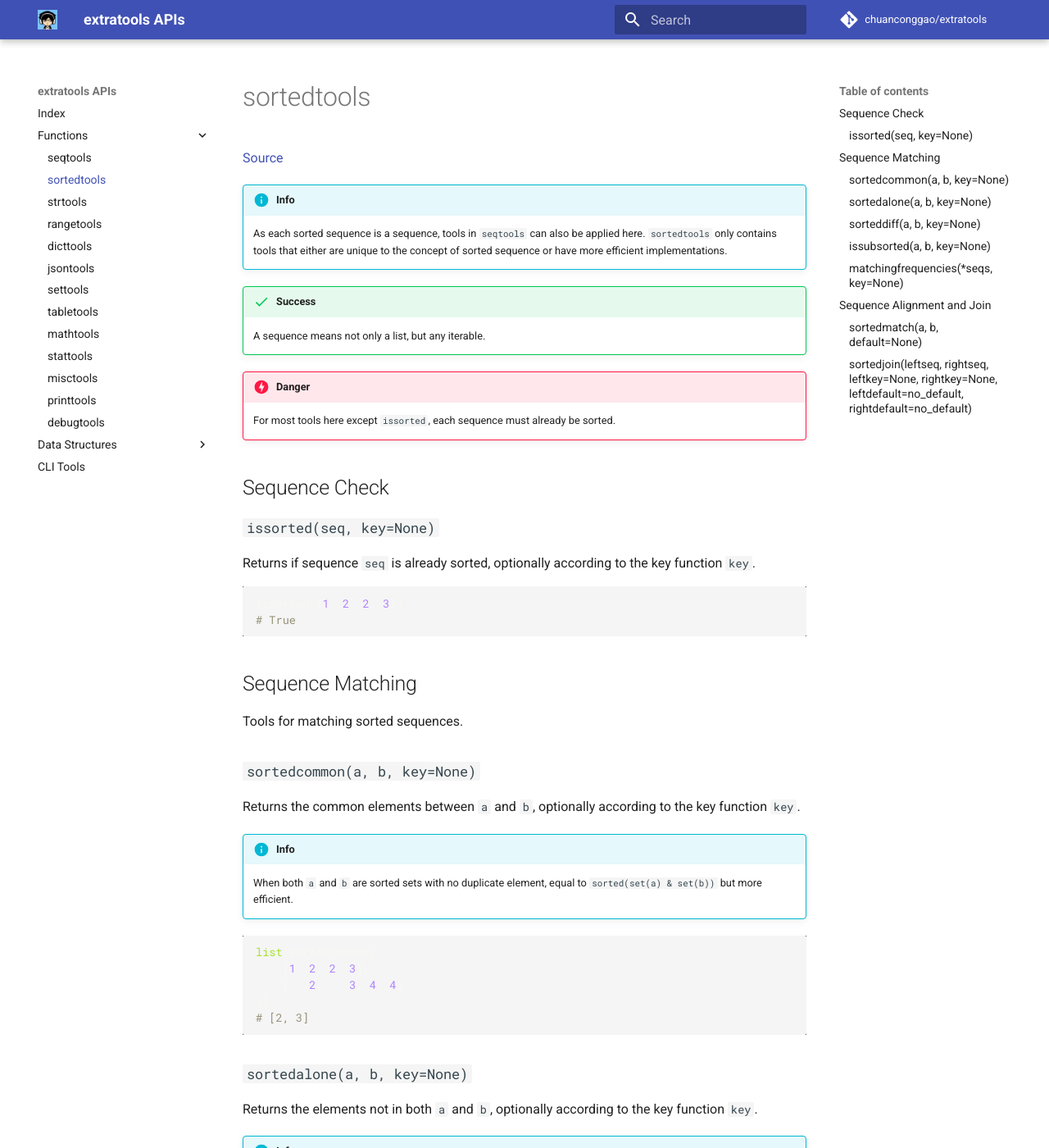
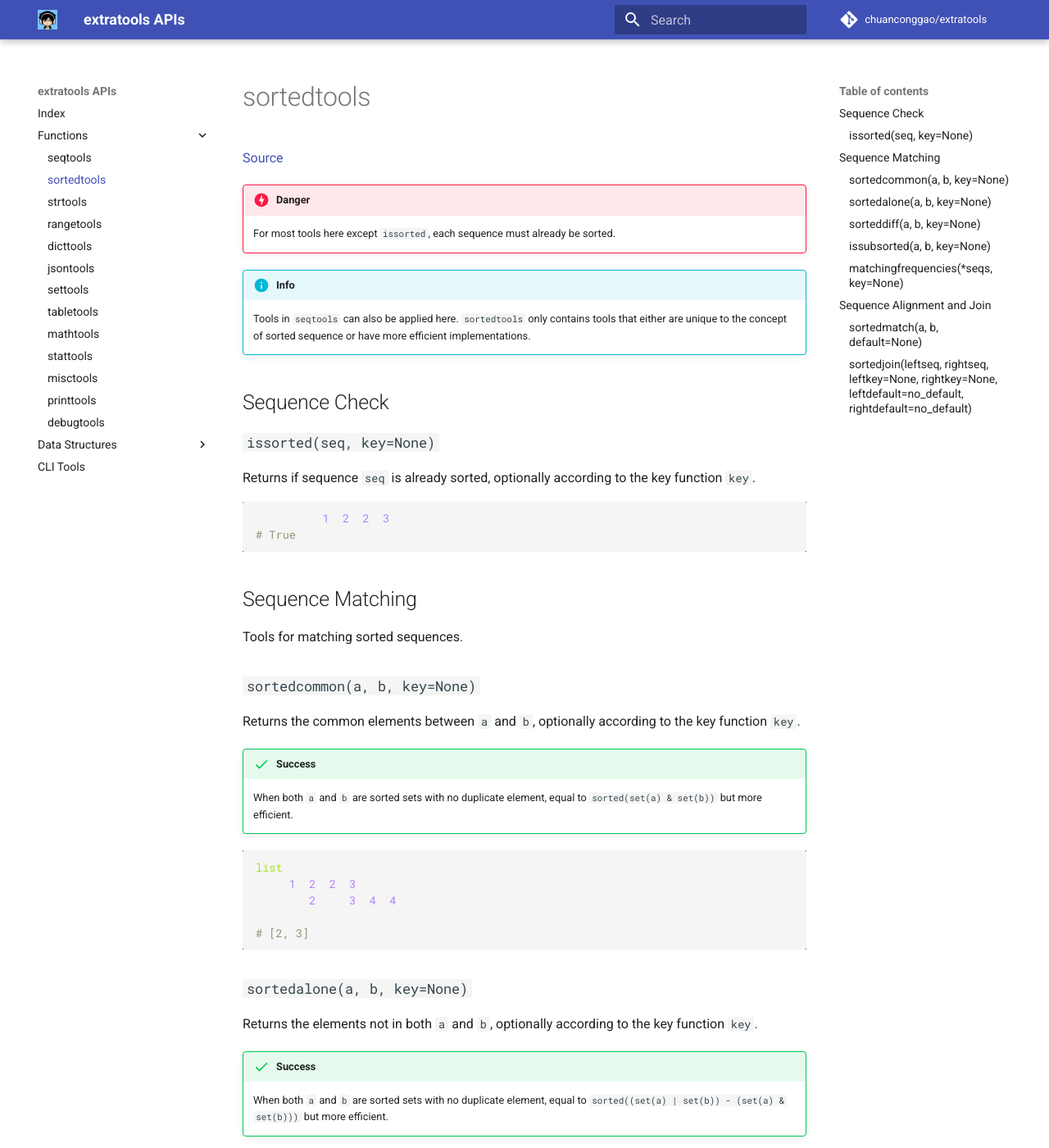
Before and after one commit to chuanconggao/extratools, an MkDocs documentation site: the page built from docs/functions/sortedtools.md, in a window 1280 px wide and 1400 px high. Shown: the whole window at 82% size. Built offline with MkDocs 1.6.1 and Material for MkDocs 9.7.7, drawn with Linux system fonts in a browser that asks for light colours; formulas are drawn with MathJax 3; comment, search, counter and statistics services are not loaded; old or Windows-style settings are respelled for this version of MkDocs; some of the changed text lies outside the part shown.

Commit message:
Tweaks on docs

````diff
--- a/docs/functions/sortedtools.md
+++ b/docs/functions/sortedtools.md
@@ -1,13 +1,10 @@
 [Source](https://github.com/chuanconggao/extratools/blob/master/extratools/sortedtools.py)
-
-!!! info
-    As each sorted sequence is a sequence, tools in `seqtools` can also be applied here. `sortedtools` only contains tools that either are unique to the concept of sorted sequence or have more efficient implementations.
-
-!!! success
-    A sequence means not only a list, but any iterable.
 
 !!! danger
     For most tools here except `issorted`, each sequence must already be sorted.
+
+!!! info
+    Tools in `seqtools` can also be applied here. `sortedtools` only contains tools that either are unique to the concept of sorted sequence or have more efficient implementations.
 
 ## Sequence Check
 
@@ -28,7 +25,7 @@ Tools for matching sorted sequences.
 
 Returns the common elements between `a` and `b`, optionally according to the key function `key`.
 
-!!! info
+!!! success
     When both `a` and `b` are sorted sets with no duplicate element, equal to `sorted(set(a) & set(b))` but more efficient.
 
 ``` python
@@ -43,7 +40,7 @@ list(sortedcommon(
 
 Returns the elements not in both `a` and `b`, optionally according to the key function `key`.
 
-!!! info
+!!! success
     When both `a` and `b` are sorted sets with no duplicate element, equal to `sorted((set(a) | set(b)) - (set(a) & set(b)))` but more efficient.
 
 ``` python
@@ -58,7 +55,7 @@ list(sortedalone(
 
 Returns the elements only in `a` and not in `b`, optionally according to the key function `key`.
 
-!!! info
+!!! success
     When both `a` and `b` are sorted sets with no duplicate element, equal to `sorted(set(a) - set(b))` but more efficient.
 
 ``` python
````
Also changed, not shown: other parts of docs/functions/sortedtools.md (+2 -2 lines), docs/functions/seqtools.md (+0 -6 lines), docs/functions/stattools.md (+2 -2 lines), docs/functions/strtools.md (+2 -2 lines), docs/index.md (+9 -0 lines).
